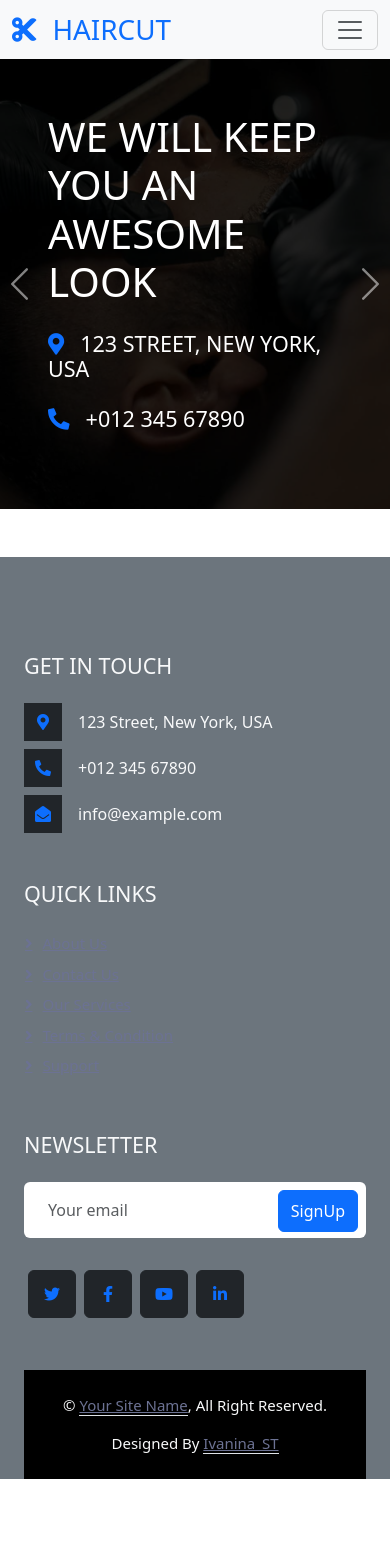
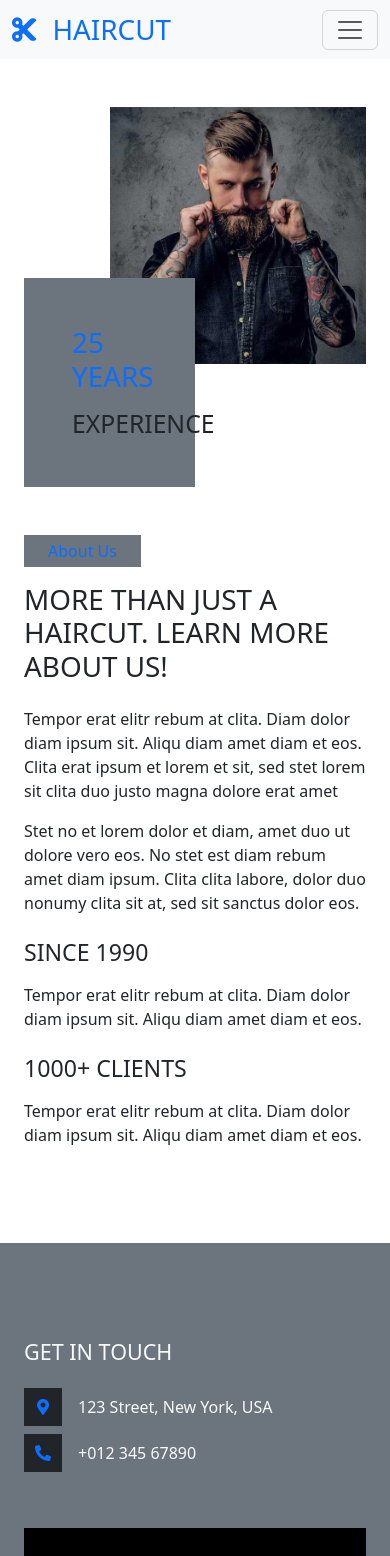
Before and after one commit to IIvanina/React-Project, a React (Vite) app in the folder client/: page / in a window 390 px wide. Shown: the top 1556 px of the page. Before the commit the page ends 1479 px from the top, so only its background shows below. Built offline with nearby package versions, Linux system fonts and the light colour scheme.

Commit message:
Fixed username in registarion

```diff
--- a/client/src/App.jsx
+++ b/client/src/App.jsx
@@ -4,11 +4,9 @@ import { AuthProvider } from "./contexts/authContext.jsx";
 import Path from "../src/path.js";
 
 import Footer from "./components/Footer.jsx";
-import Carousel from "./components/Carousel.jsx";
 import Header from "./components/Header.jsx";
 import About from "./components/About.jsx";
 import Services from "./components/Services.jsx";
-import Contact from "./components/Contact.jsx";
 import WorkingHour from "./components/WorkingHour.jsx";
 import Testimonial from "./components/Testimonial.jsx";
 import NotFound from "./components/NotFound.jsx";
@@ -24,12 +22,10 @@ function App() {
             <>
                 <Header />
                 <Routes>
-                    <Route path={Path.Home} element={<Carousel />} />
-                    <Route path="/about" element={<About />} />
+                    <Route path={Path.Home} element={<About />} />
                     <Route path="/services" element={<Services />} />
                     <Route path="/open" element={<WorkingHour />} />
                     <Route path="/testimonial" element={<Testimonial />} />
-                    <Route path="/contact" element={<Contact />} />
                     <Route path={Path.Calendar} element={<BookingCalendar />} />
                     <Route path="/bookings" element={<MyBookings />} />
                     <Route path={Path.Login} element={<SignIn />} />
--- a/client/src/components/BookingDetails.jsx
+++ b/client/src/components/BookingDetails.jsx
@@ -97,10 +97,10 @@ export default function BookingDetails({
             </div>
             {bookingDate > now && (
                 <>
-                    <button className='btn btn-light w-100 py-3 mb-2' onClick={startEditingHandler}>Edit</button>
-                    <button className='btn btn-primary w-100 py-3' onClick={deleteBookingHandler}>Delete</button>
+                    <button className='btn btn-light w-100 py-3 mb-2' onClick={startEditingHandler}>Edit Booking</button>
+                    <button className='btn btn-primary w-100 py-3' onClick={deleteBookingHandler}>Delete Booking</button>
 
-                    <article className="create-comment">
+                    <article className={styles.createComment}>
                         <label>Add new comment:</label>
                         <form className="form" onSubmit={addCommentHandler}>
                             <textarea
--- a/client/src/components/BookingDetails.module.css
+++ b/client/src/components/BookingDetails.module.css
@@ -34,11 +34,12 @@
     color: gold;
     font-size: large;
 }
-.notesSection {
-    margin-bottom: 1rem;
+
+.createComment {
+    margin-top: 1rem;
 }
 
-.notesInput {
+.createComment textarea {
     width: 100%;
     min-height: 100px;
     padding: 0.5rem;
--- a/client/src/components/Contact.jsx
+++ b/client/src/components/Contact.jsx
@@ -7,38 +7,8 @@ export default function Contact() {
                     <div className="bg-secondary p-5">
                         <p className="d-inline-block bg-dark text-primary py-1 px-4">Contact Us</p>
                         <h1 className="text-uppercase mb-4">Have Any Query? Please Contact Us!</h1>
-                        <p className="mb-4">The contact form is currently inactive. Get a functional and working contact form with Ajax & PHP in a few minutes. Just copy and paste the files, add a little code and you're done. <a href="https://htmlcodex.com/contact-form">Download Now</a>.</p>
-                        <form>
-                            <div className="row g-3">
-                                <div className="col-md-6">
-                                    <div className="form-floating">
-                                        <input type="text" className="form-control bg-transparent" id="name" placeholder="Your Name" />
-                                        <label htmlFor="name">Your Name</label>
-                                    </div>
-                                </div>
-                                <div className="col-md-6">
-                                    <div className="form-floating">
-                                        <input type="email" className="form-control bg-transparent" id="email" placeholder="Your Email" />
-                                        <label htmlFor="email">Your Email</label>
-                                    </div>
-                                </div>
-                                <div className="col-12">
-                                    <div className="form-floating">
-                                        <input type="text" className="form-control bg-transparent" id="subject" placeholder="Subject" />
-                                        <label htmlFor="subject">Subject</label>
-                                    </div>
-                                </div>
-                                <div className="col-12">
-                                    <div className="form-floating">
-                                        <textarea className="form-control bg-transparent" placeholder="Leave a message here" id="message" style={{height: '100px'}}></textarea>
-                                        <label htmlFor="message">Message</label>
-                                    </div>
-                                </div>
-                                <div className="col-12">
-                                    <button className="btn btn-primary w-100 py-3" type="submit">Send Message</button>
-                                </div>
-                            </div>
-                        </form>
+                        <h5 className="mb-4">Phone: 0889 222 222</h5>
+
                     </div>
                 </div>
                 <div className="col-lg-6 wow fadeIn" data-wow-delay="0.5s">
--- a/client/src/components/Footer.jsx
+++ b/client/src/components/Footer.jsx
@@ -3,7 +3,7 @@ export default function Footer() {
         <div className="container-fluid bg-secondary text-light footer mt-5 pt-5 wow fadeIn" data-wow-delay="0.1s">
             <div className="container py-5">
                 <div className="row g-5">
-                    <div className="col-lg-4 col-md-6">
+                    <div className="col-lg-12 col-md-12 ">
                         <h4 className="text-uppercase mb-4">Get In Touch</h4>
                         <div className="d-flex align-items-center mb-2">
                             <div className="btn-square bg-dark flex-shrink-0 me-3">
@@ -17,34 +17,10 @@ export default function Footer() {
                             </div>
                             <span>+012 345 67890</span>
                         </div>
-                        <div className="d-flex align-items-center">
-                            <div className="btn-square bg-dark flex-shrink-0 me-3">
-                                <span className="fa fa-envelope-open text-primary"></span>
-                            </div>
-                            <span>info@example.com</span>
-                        </div>
+
                     </div>
-                    <div className="col-lg-4 col-md-6">
-                        <h4 className="text-uppercase mb-4">Quick Links</h4>
-                        <a className="btn btn-link" href="">About Us</a>
-                        <a className="btn btn-link" href="">Contact Us</a>
-                        <a className="btn btn-link" href="">Our Services</a>
-                        <a className="btn btn-link" href="">Terms & Condition</a>
-                        <a className="btn btn-link" href="">Support</a>
-                    </div>
-                    <div className="col-lg-4 col-md-6">
-                        <h4 className="text-uppercase mb-4">Newsletter</h4>
-                        <div className="position-relative mb-4">
-                            <input className="form-control border-0 w-100 py-3 ps-4 pe-5" type="text" placeholder="Your email" />
-                            <button type="button" className="btn btn-primary py-2 position-absolute top-0 end-0 mt-2 me-2">SignUp</button>
-                        </div>
-                        <div className="d-flex pt-1 m-n1">
-                            <a className="btn btn-lg-square btn-dark text-primary m-1" href=""><i className="fab fa-twitter"></i></a>
-                            <a className="btn btn-lg-square btn-dark text-primary m-1" href=""><i className="fab fa-facebook-f"></i></a>
-                            <a className="btn btn-lg-square btn-dark text-primary m-1" href=""><i className="fab fa-youtube"></i></a>
-                            <a className="btn btn-lg-square btn-dark text-primary m-1" href=""><i className="fab fa-linkedin-in"></i></a>
-                        </div>
-                    </div>
+
+
                 </div>
             </div>
             <div className="container">
--- a/client/src/components/Header.jsx
+++ b/client/src/components/Header.jsx
@@ -36,9 +36,7 @@ export default function Header() {
                     <Navbar.Collapse id="basic-navbar-nav">
                         <Nav className="me-auto">
                             <Nav.Link as={Link} to="/">Home</Nav.Link>
-                            <Nav.Link as={Link} to="/about">About</Nav.Link>
                             <Nav.Link as={Link} to="/services">Services</Nav.Link>
-                            <Nav.Link as={Link} to="/contact">Contact</Nav.Link>
                         </Nav>
                         <Nav>
                             {isAuthenticated ? (
--- a/client/src/components/Registration.jsx
+++ b/client/src/components/Registration.jsx
@@ -14,8 +14,6 @@ const RegisterFormKeys = {
     Name: 'name',
     Email: 'email',
     Password: 'password',
-    ConfirmPassword: 'confirm-password'
-
 }
 
 const Registration = forwardRef((props, ref) => {
@@ -94,14 +92,14 @@ const Registration = forwardRef((props, ref) => {
                         </Form.Group>
 
                     </Row>
-                    <Form.Group className="mb-3">
+                    {/* <Form.Group className="mb-3">
                         <Form.Check
                             required
                             label="Agree to terms and conditions"
                             feedback="You must agree before submitting."
                             feedbackType="invalid"
                         />
-                    </Form.Group>
+                    </Form.Group> */}
                     <Button type="submit">Submit form</Button>
                 </Form>
             </Modal.Body>
--- a/client/src/contexts/authContext.jsx
+++ b/client/src/contexts/authContext.jsx
@@ -34,7 +34,7 @@ export const AuthProvider = ({
 
     const registerSubmitHandler = async (values, closeModal) => {
         try {
-            const result = await authService.register(values.email, values.password);
+            const result = await authService.register(values.email, values.password, values.name);
 
             // Set auth and save tokens in local storage after registration
             setAuth(result);
--- a/client/src/services/authService.js
+++ b/client/src/services/authService.js
@@ -20,13 +20,13 @@ export const login = async (email, password) => {
     return result;
 }
 
-export const register = async (email, password) => {
+export const register = async (email, password, username) => {
     const response = await fetch(`${baseUrl}/register`, {
         method: 'POST',
         headers: {
             'Content-Type': 'application/json'
         },
-        body: JSON.stringify({ email, password })
+        body: JSON.stringify({ email, password, username })
     });
 
     if (!response.ok) {
```
Also changed, not shown: client/src/components/Services.jsx (+6 -6 lines).
